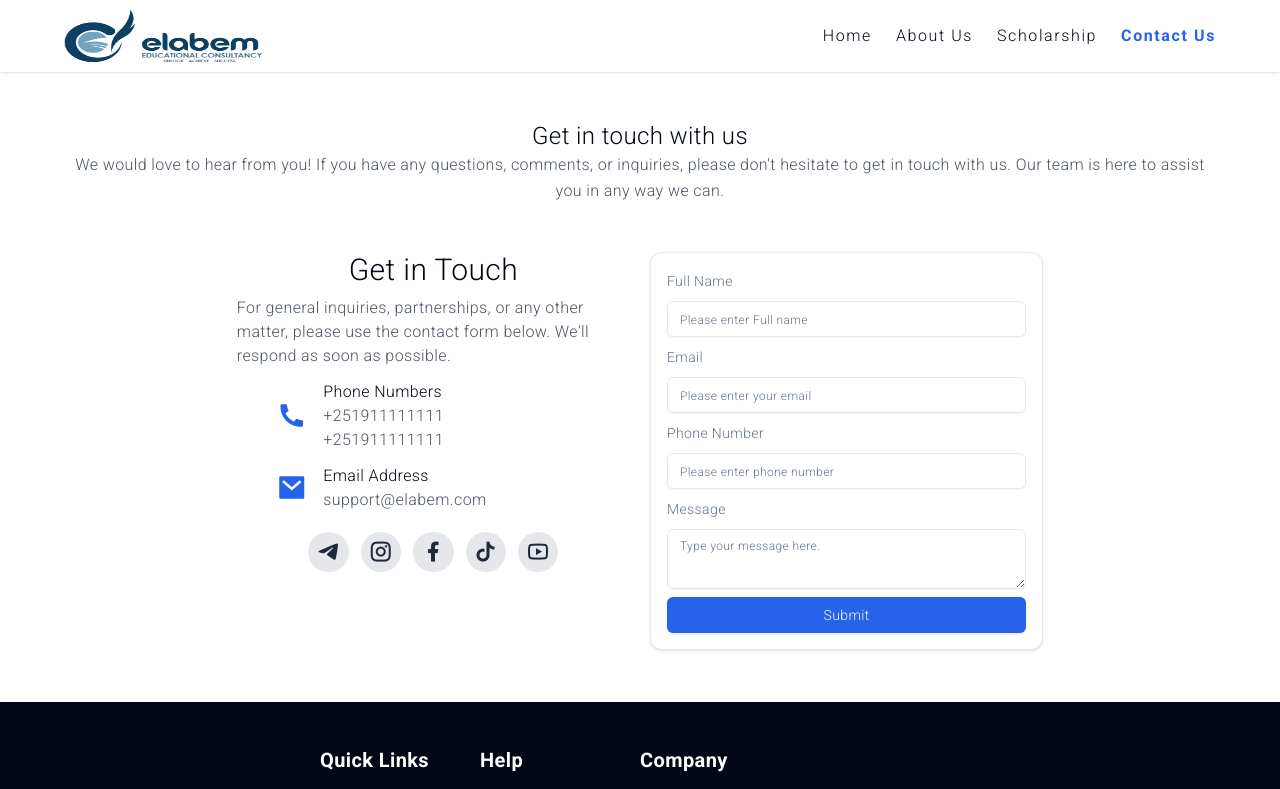
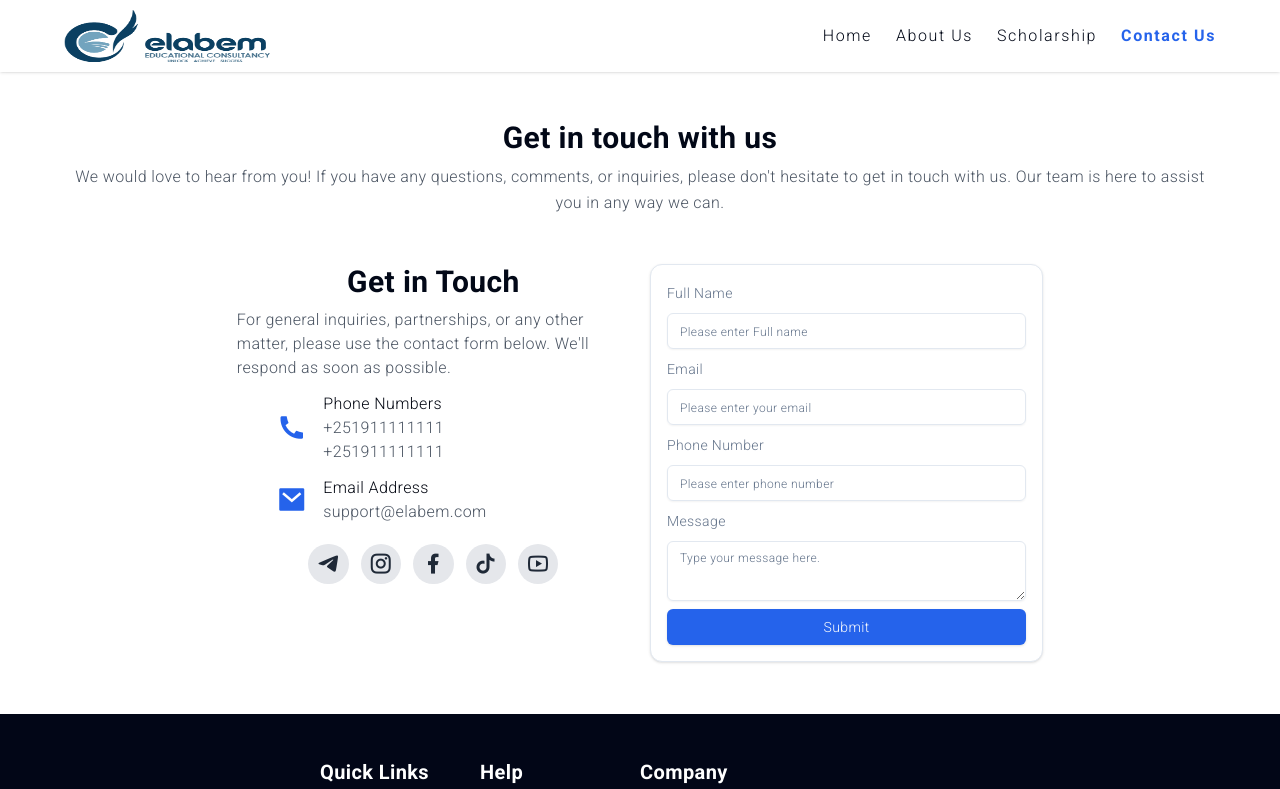
Before and after one commit to kasahun-welela/elabem, a Next.js app: page /contact-us in a window 1280 px wide. Shown: the top 789 px of the page. Built offline with nearby package versions, Linux system fonts and the light colour scheme.

Commit message:
Fix: logo not displayed in prod

```diff
--- a/app/contact-us/page.tsx
+++ b/app/contact-us/page.tsx
@@ -6,8 +6,10 @@ export default function page() {
   return (
     <div className="w-[90%] mx-auto mt-24 py-6">
       <div>
-        <h1 className="text-center text-2xl">Get in touch with us</h1>
-        <p className="md:text-center leading-relaxed text-gray-600">
+        <h1 className="text-2xl md:text-3xl font-bold mb-2 text-center">
+          Get in touch with us
+        </h1>
+        <p className="text-base md:text-center leading-relaxed text-gray-600">
           We would love to hear from you! If you have any questions, comments,
           or inquiries, please don&apos;t hesitate to get in touch with us. Our
           team is here to assist you in any way we can.
@@ -16,7 +18,7 @@ export default function page() {
 
       <div className="md:flex gap-5 md:mt-10 md:w-[70%] mx-auto">
         <div className="basis-1/2">
-          <h2 className="text-center text-xl md:text-3xl py-2 ">
+          <h2 className="text-center text-xl md:text-3xl py-2 font-semibold">
             Get in Touch
           </h2>
           <p className="leading-relaxed text-gray-600 md:text-base ">
--- a/components/NavBar.tsx
+++ b/components/NavBar.tsx
@@ -4,6 +4,7 @@ import React, { useState } from "react";
 import { AnimatePresence, motion } from "framer-motion";
 import { usePathname } from "next/navigation";
 import Image from "next/image";
+import logo from "@/public/logo.png";
 
 function NavBar() {
   const [menuOpen, setMenuOpen] = useState(false);
@@ -49,11 +50,9 @@ function NavBar() {
           <Link href="/">
             {" "}
             <Image
-              src="/logo.png"
-              alt="logo"
-              className="bg-primary h-14"
-              width={200}
-              height={50}
+              src={logo}
+              alt="Elabem consultancy logo"
+              className="bg-primary h-14 w-52 "
             />
           </Link>
           <ul className="flex justify-end gap-6">
@@ -105,11 +104,9 @@ function NavBar() {
       <div className="bg-white flex justify-between items-center px-5 md:hidden py-5 fixed top-0 left-0 right-0 shadow-sm z-50 transition-all duration-300">
         <Link href="/">
           <Image
-            src="/logo.png"
-            alt="logo"
+            src={logo}
+            alt="Elabem consultancy logo"
             className="bg-primary h-12 w-39"
-            width={200}
-            height={70}
           />
         </Link>
         <div className="flex items-center gap-4">
```
